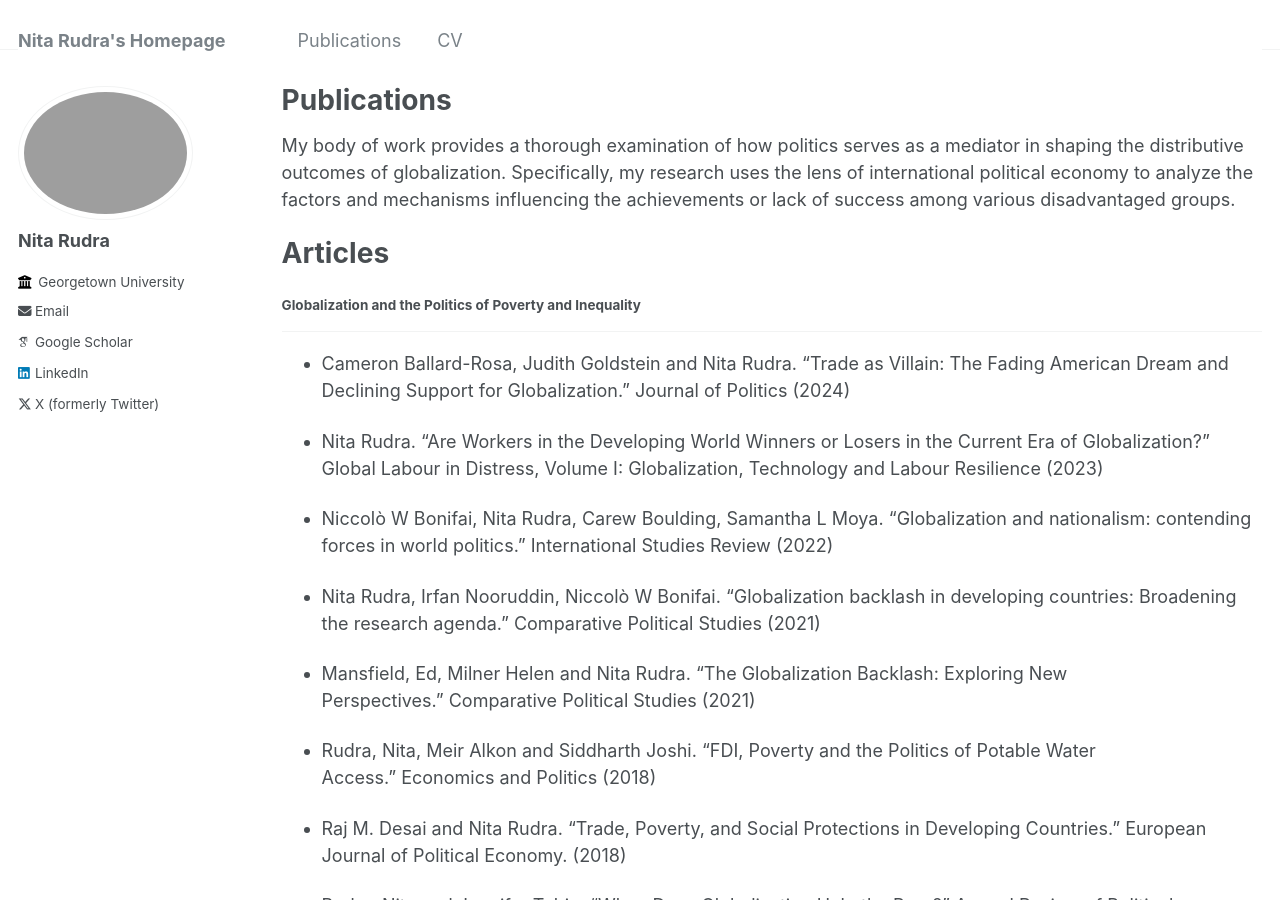
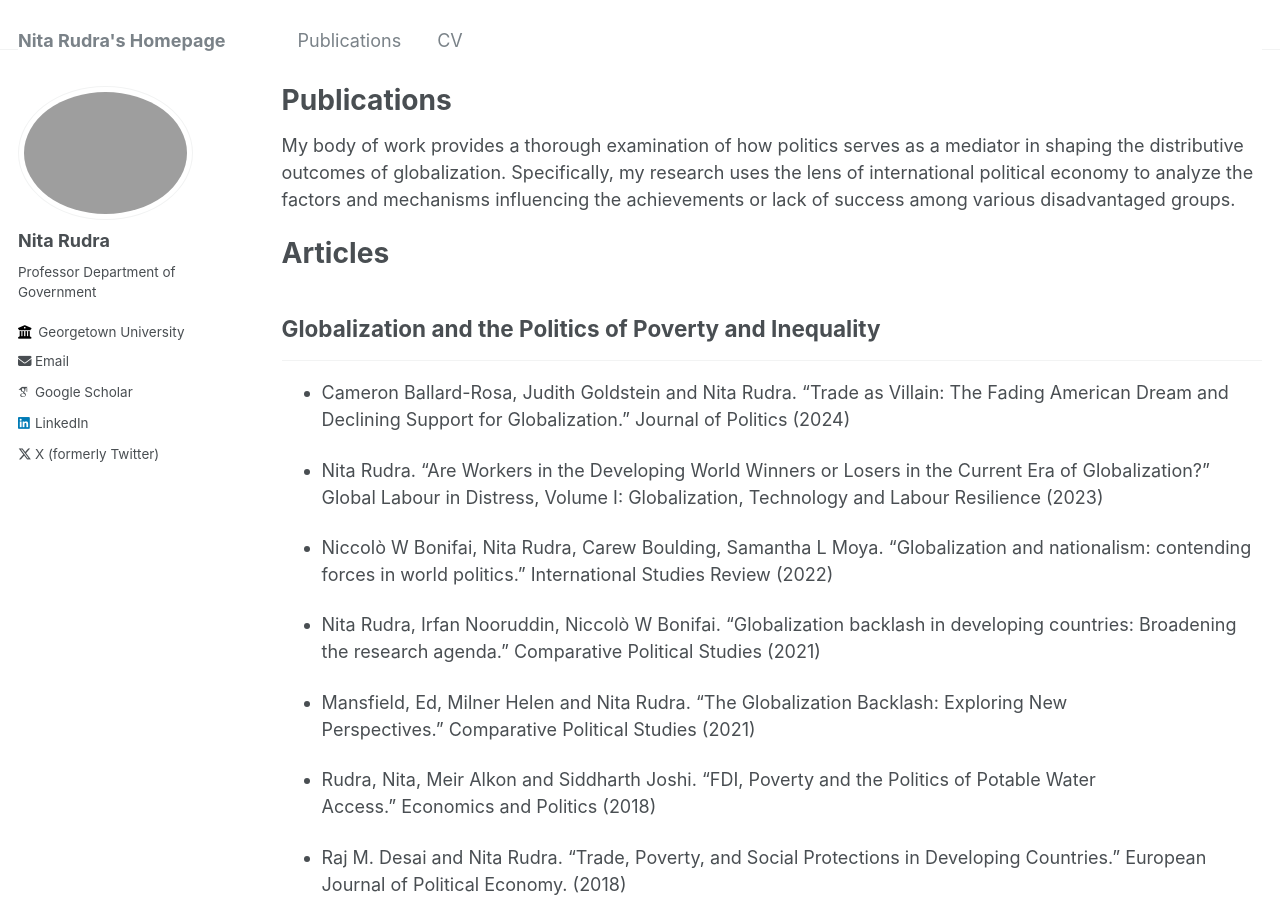
Before and after one commit to koka201/Nita-Rudra, a Jekyll site: the page built from _pages/publications.md, in a window 1280 px wide and 900 px high. Built offline with Jekyll 4.4.1, drawn with Linux system fonts in a browser that asks for light colours; some web fonts are replaced.

Commit message:
add 0411

```diff
--- a/_config.yml
+++ b/_config.yml
@@ -24,7 +24,8 @@ author:
   avatar           : "avatar.png"
   name             : "Nita Rudra"
   pronouns         : # example: "she/her"
-  bio              : " "
+  bio              : "Professor
+  Department of Government"
   #location         : "Earth"
   employer         : "Georgetown University"
   uri              : # URL
--- a/_pages/publications.md
+++ b/_pages/publications.md
@@ -14,7 +14,7 @@ My body of work provides a thorough examination of how politics serves as a medi
 Articles
 ======
 
-#### Globalization and the Politics of Poverty and Inequality
+## Globalization and the Politics of Poverty and Inequality
 ------
 
 * Cameron Ballard-Rosa, Judith Goldstein and Nita Rudra. “Trade as Villain: The Fading American Dream and Declining Support for Globalization.” Journal of Politics (2024)
@@ -46,7 +46,7 @@ Articles
 * Nita Rudra. “Openness, Welfare Spending, and Inequality in the Developing World.” International Studies Quarterly (2004)
 
 
-#### Reassessing  Embedded Liberalism (Balancing Globalization and the Welfare State)
+## Reassessing  Embedded Liberalism (Balancing Globalization and the Welfare State)
 ------
 
 * Mansfield, Ed and Nita Rudra. “Embedded Liberalism in the Digital Era.” International Organization (2021)
@@ -58,7 +58,7 @@ Articles
 * Nita Rudra. “Globalization and the Decline of the Welfare State in Less Developed Countries,” International Organization (2002).
 
 
-#### Democracy and Globalization
+## Democracy and Globalization
 ------
 
 * Chandra, Siddharth and Nita Rudra. “Reassessing the Links Between Regime Type and Economic Performance: Why Some Authoritarian Regimes Show Stable Growth and Others Do Not.” British Journal of Political Science (2014)
@@ -70,7 +70,7 @@ Articles
 * Rudra Nita and Stephan Haggard. “Globalization, Democracy and Effective Welfare Spending in Developing Countries.” Comparative Political Science (2005)
 
 
-#### International Organizations, Globalization and Developing Countries
+## International Organizations, Globalization and Developing Countries
 ------
 
 *  Sera Linardi, Nita Rudra. “Globalization and Willingness to Support the Poor in Developing Countries: An Experiment in India.” Comparative Political Studies (2020)
```
